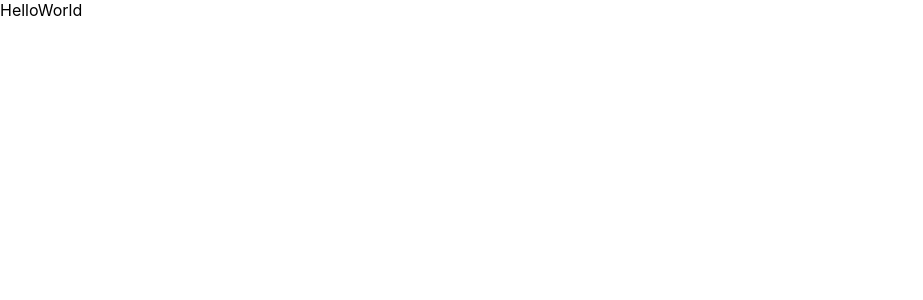
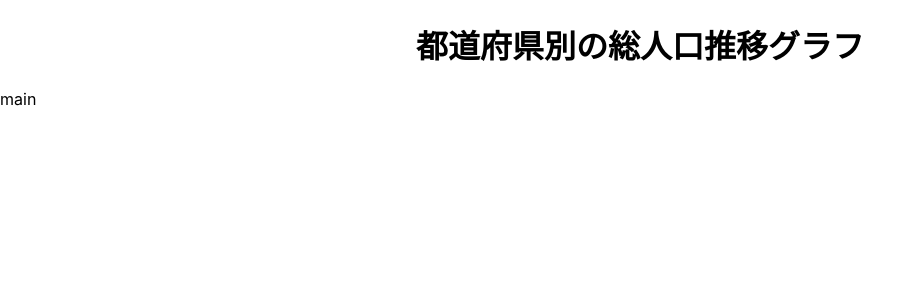
Before and after one commit to iwakitakuma33/spa_redux_chart_populations, a React (Create React App) app: page / in a window 1280 px wide. Shown: the top 300 px of the page, without its empty margins (0-923 px from the left). Built offline with nearby package versions, Linux system fonts and the light colour scheme.

Commit message:
【追加】MainComponent

```diff
--- a/src/App.tsx
+++ b/src/App.tsx
@@ -1,6 +1,16 @@
 import React from "react";
+import Main from "./components/Main";
+import { contents } from "./constants/contents";
+
 const App: React.FC = () => {
-  return <div className="App">HelloWorld</div>;
+  return (
+    <div className="App">
+      <header style={{ textAlign: "center" }}>
+        <h1>{contents.title}</h1>
+      </header>
+      <Main />
+    </div>
+  );
 };
 
 export default App;
--- /dev/null
+++ b/src/components/Main.tsx
@@ -0,0 +1,11 @@
+import React from "react";
+
+const Main: React.FC = () => {
+  return (
+    <main>
+      <div>main</div>
+    </main>
+  );
+};
+
+export default Main;
```
